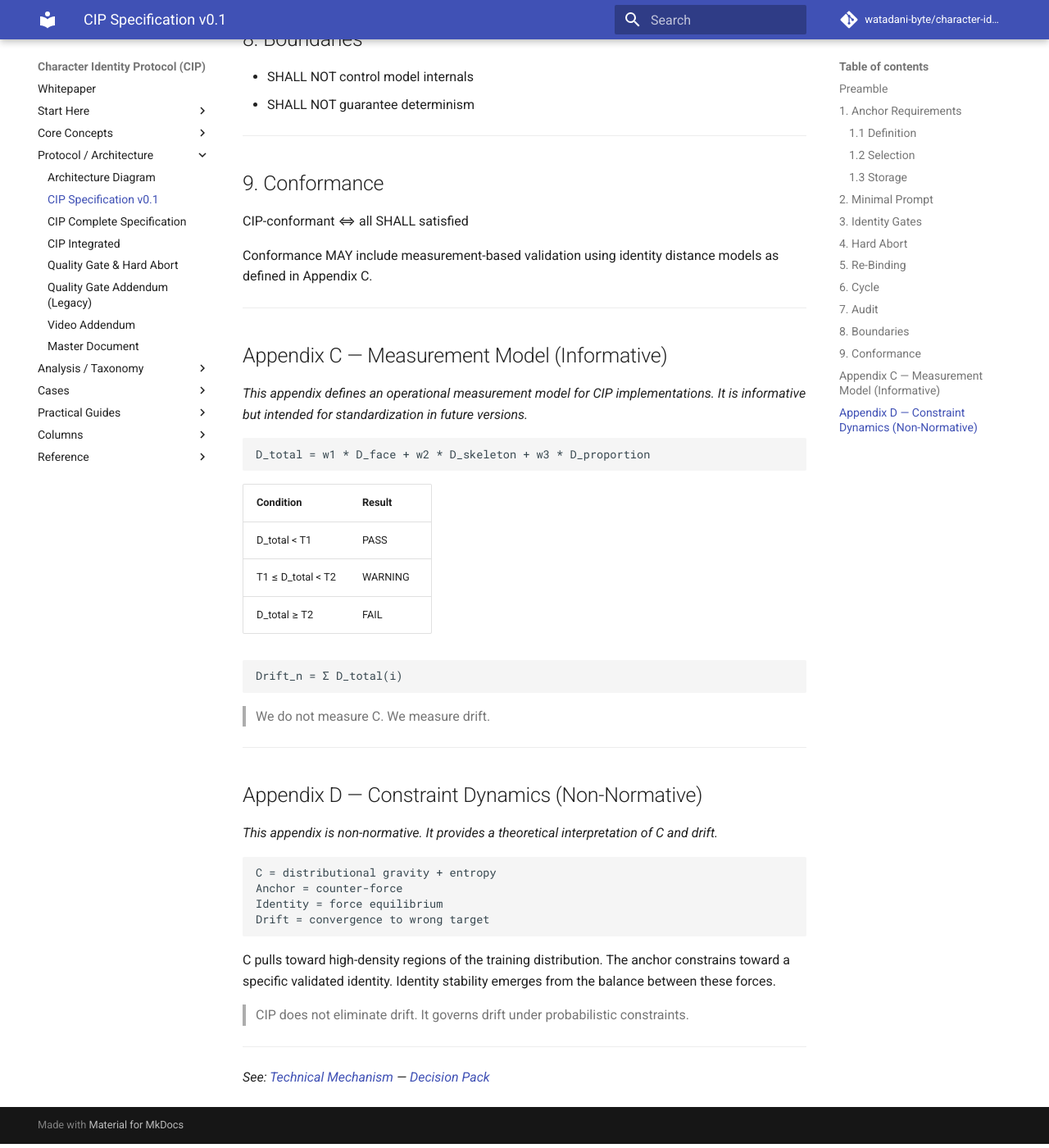
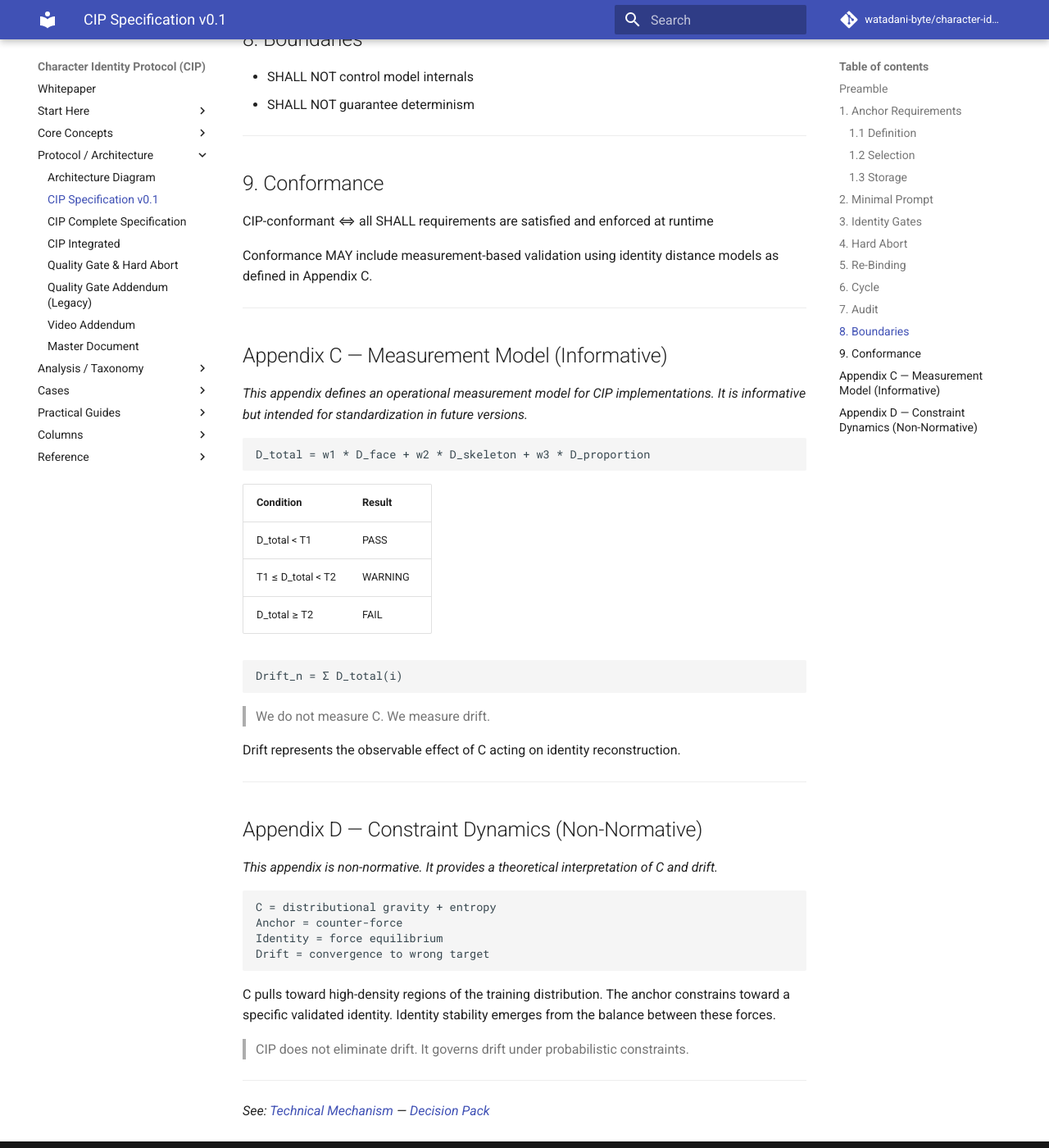
Before and after one commit to watadani-byte/character-identity-protocol, an MkDocs documentation site: the page built from docs/cip_spec_v0.1.md, in a window 1280 px wide and 1400 px high, scrolled down 2331 px. Shown: the whole window at 82% size. Built offline with MkDocs 1.6.1 and Material for MkDocs 9.7.7, drawn with Linux system fonts in a browser that asks for light colours; comment, search, counter and statistics services are not loaded; some of the changed text lies outside the part shown.

Commit message:
cip_spec_v0.1.md を更新

```diff
--- a/docs/cip_spec_v0.1.md
+++ b/docs/cip_spec_v0.1.md
@@ -95,7 +95,7 @@ PASS ⇔ all gates PASS
 
 ## 9. Conformance
 
-CIP-conformant ⇔ all SHALL satisfied
+CIP-conformant ⇔ all SHALL requirements are satisfied and enforced at runtime
 
 Conformance MAY include measurement-based validation using identity distance models as defined in Appendix C.
 
@@ -122,6 +122,8 @@ Drift_n = Σ D_total(i)
 > We do not measure C.
 > We measure drift.
 
+Drift represents the observable effect of C acting on identity reconstruction.
+
 -----
 
 ## Appendix D — Constraint Dynamics (Non-Normative)
```
Also changed, not shown: other parts of docs/cip_spec_v0.1.md (+1 -1 lines).
